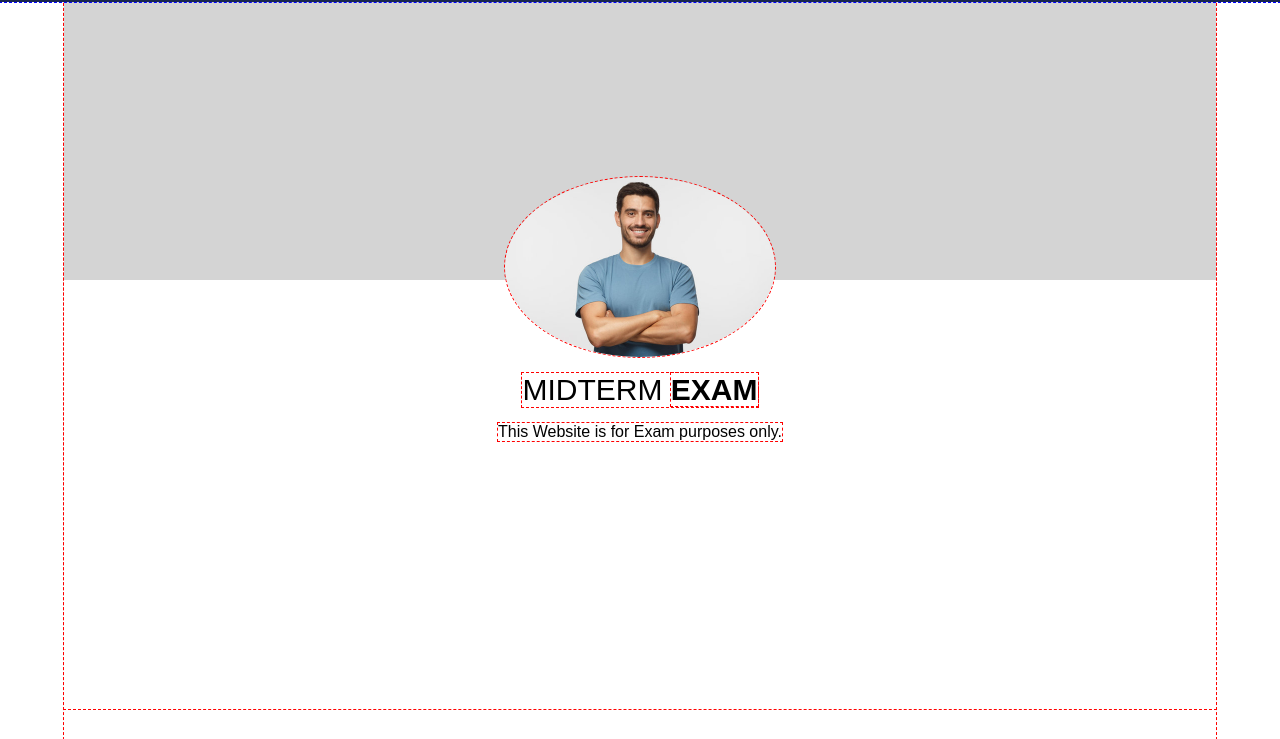
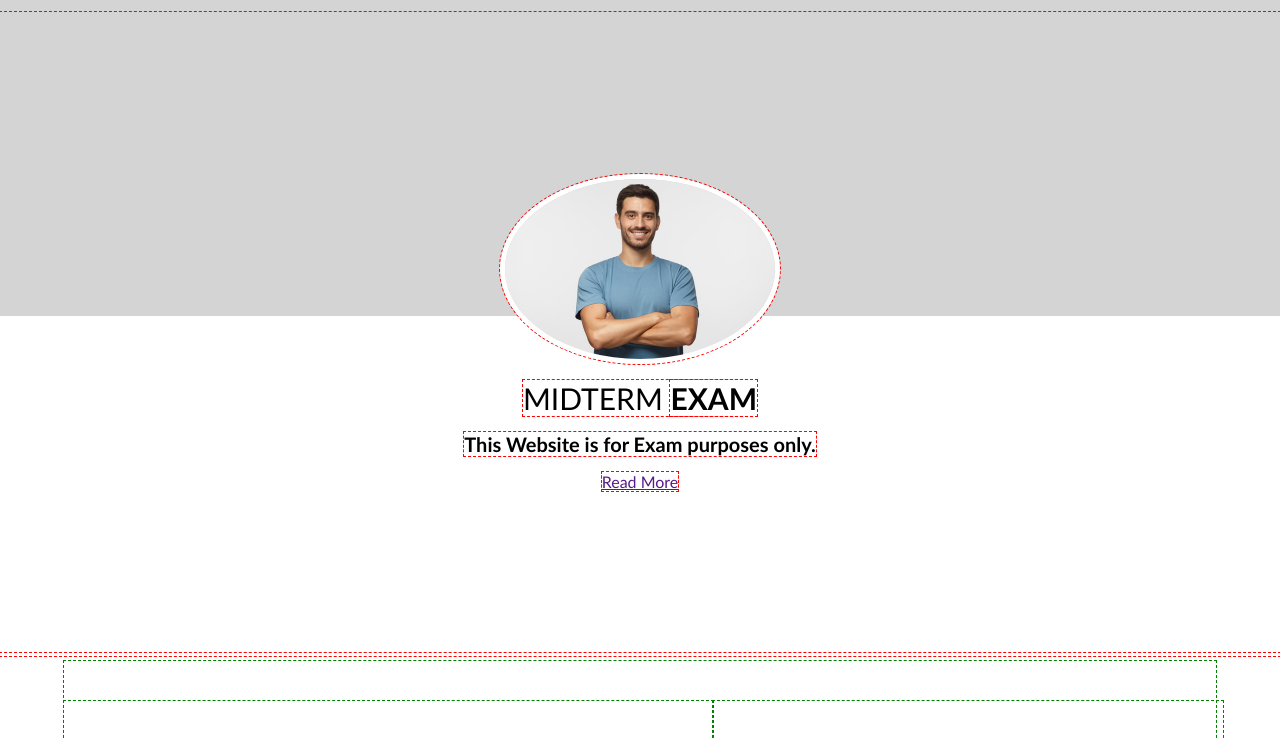
Before and after one commit to johann122004/WD-Midterms, a plain HTML site: page index.html in a window 1280 px wide. Shown: the part 61-800 px from the top of the page. Drawn offline with Linux system fonts and the light colour scheme; files whose address does not match are found by name.

Commit message:
Updated container1

```diff
--- a/assets/css/style.css
+++ b/assets/css/style.css
@@ -16,6 +16,7 @@ section.container2,
 section.container2 *{
     outline: 1px green dashed;
 }
+*/
 header{
     display:flex;
     justify-content: space-between;
@@ -36,14 +37,13 @@ body{
 
 section.container1{
     display: flex;
-    margin: .3rem 5vw 0;
-    height: 100vh;
+    height: 80vh;
     padding-top: 5vh;
     background: linear-gradient(
         to bottom,
         rgb(212, 212, 212) 0%,
-        rgb(212, 212, 212) 40%,
-        white 40%,
+        rgb(212, 212, 212) 50%,
+        white 50%,
         white 100%
     );
 }
@@ -59,17 +59,24 @@ section.container1 .items {
     object-fit: cover;
     object-position: top;
     position: relative;
-    bottom: 75px;
+    bottom: 4px;
+    font-family: 'Gill Sans', 'Gill Sans MT', Calibri, 'Trebuchet MS', sans-serif;
     & img {
         border-radius: 50%;
+        border: 5px solid white;
     }
     & h1{
         font-weight: lighter;
         text-align: center;
         font-size: 30px;
     }
+    & h2{
+        text-align: center;
+        font-size: 20px;
+    }
     & p{
         text-align: center;
+        text-decoration: underline;
     }
 }
 
@@ -98,6 +105,7 @@ section.container2 .left {
     object-fit: cover;
     object-position: top;
     & h1{
+        font-weight: lighter;
         text-align: center;
         font-size: 30px;
     }
--- a/index.html
+++ b/index.html
@@ -14,12 +14,13 @@
         <div class = "items">
             <img src="./assets/img/Man-1.jpg" alt="Man" width="270" height="180">
             <h1>MIDTERM <b>EXAM</b> </h1>
-            <p>This Website is for Exam purposes only.</p>
+            <h2>This Website is for Exam purposes only.</h2>
+            <p><a href="">Read More</a></p>
         </div>
     </section>
     <section class = "container2">
         <div class = "left">
-            <h1>I am a Web Designer</h1>
+            <h1>I am a <b>Web Designer</b></h1>
             <img src="./assets/img/Laptop.jpg" alt="container2image1" width="649" height="270">
         </div>
         <div class = "right">
```
